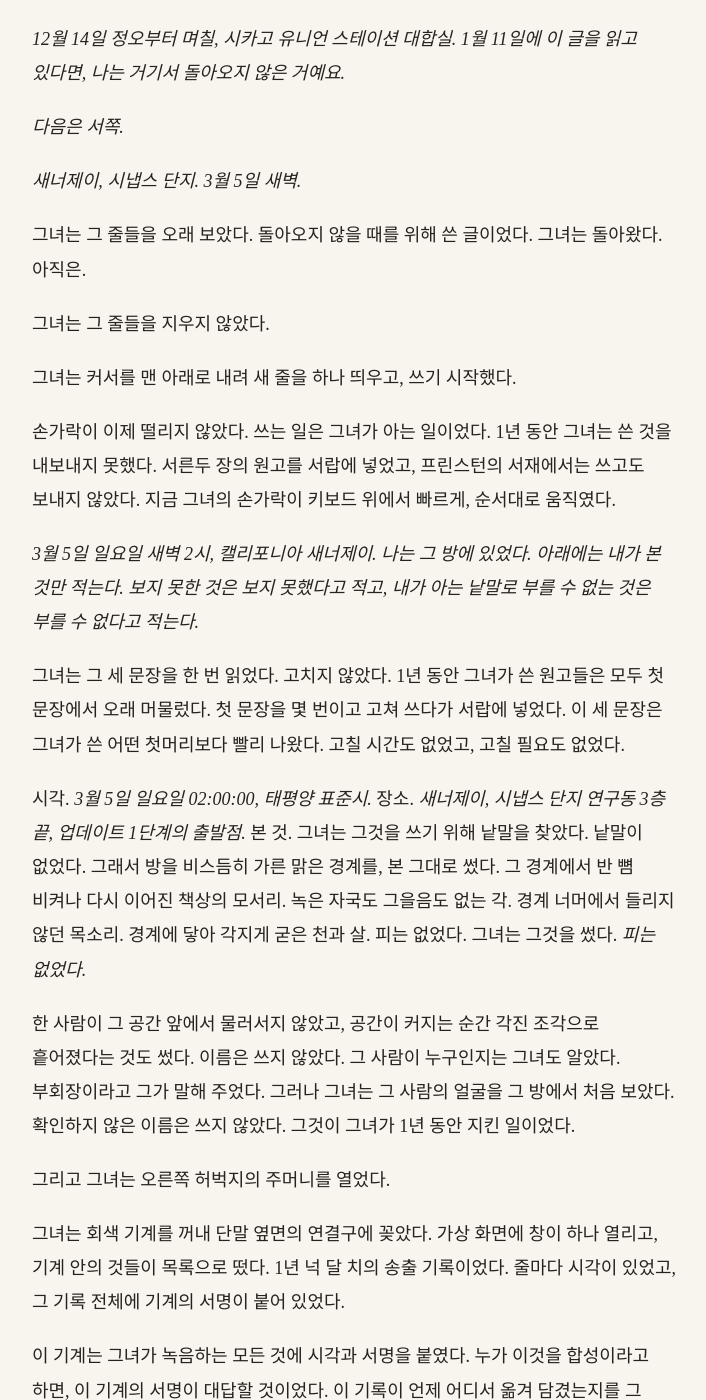
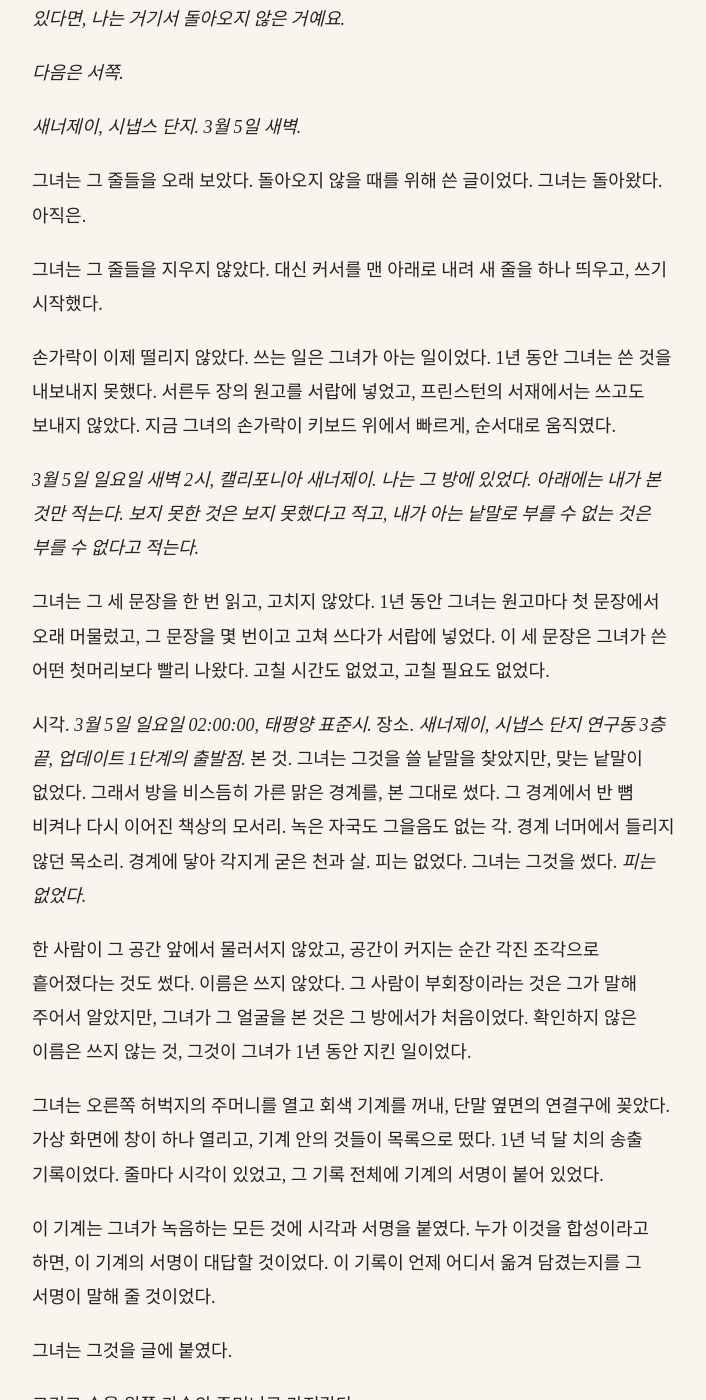
Before and after one commit to kangkkang/writer_s1_public, a Jekyll site: the page built from vol1/036.md, in a window 1280 px wide and 1400 px high, scrolled down 6236 px. Shown: the whole window, without its empty margins (284-990 px from the left). Built offline with Jekyll 4.4.1, drawn with Linux system fonts in a browser that asks for light colours; our own code applies the rules of GitHub Pages for plain Markdown files; some of the changed text lies outside the part shown.

Commit message:
Update from https://github.com/kangkkang/writer_s1/commit/fe61176befcb07d3d205b191fedd74381bbaada5

```diff
--- a/vol1/036.md
+++ b/vol1/036.md
@@ -104,7 +104,7 @@
 
 *새너제이 중앙역, 새벽 4시 50분*
 
-역 앞에 닿았을 때 도심 쪽에서 경적이 울렸다. 작은 불빛들이 낮게 떼를 지어 그쪽으로 날아갔다. 단지와는 반대쪽이었다.
+그들이 역 앞에 닿았을 때, 도심 쪽에서 경적이 울렸다. 곧이어 드론의 작은 불빛들이 낮게 떼를 지어 그쪽으로 날아갔다. 단지와는 반대쪽이었다.
 
 역은 붉은 벽돌로 지은 오래된 건물이었다.
 
@@ -112,11 +112,9 @@
 
 그녀는 대합실의 구석을 보았다. 프롬이 없는 사람들을 위한, 키보드가 붙은 단말이 둘 있었다.
 
-대합실 벽 한쪽에 뉴스가 소리 없이 흐르고 있었다. 날씨와 주말의 경기 결과와 어느 도시의 교통 안내뿐, 그 방의 일은 아직 없었다. 그 아래로 속보 자막이 흘렀다. *시냅스 새너제이 단지 화재 경보 — 대피 완료, 부상자 확인 중.* 그것뿐이었다.
+대합실 벽 한쪽에 뉴스가 소리 없이 흐르고 있었다. 날씨와 주말의 경기 결과와 어느 도시의 교통 안내뿐, 그 방의 일은 아직 없었다. 그 아래의 속보 자막에도 *시냅스 새너제이 단지 화재 경보 — 대피 완료, 부상자 확인 중.* 한 줄만 흘렀다.
 
-그녀는 단말 앞에 앉았다.
-
-트렌턴의 도서관에서처럼 그가 그녀의 뒤에 섰다. 머리 위로 아직 고르지 않은 그의 숨이 느껴졌다.
+그녀가 단말 앞에 앉자, 트렌턴의 도서관에서처럼 그가 그녀의 뒤에 섰다. 머리 위로 아직 고르지 않은 그의 숨이 느껴졌다.
 
 그녀는 주소를 쳤다. 마음이 급한 데다 손가락이 떨려서 두 번 틀렸다. 세 번째에 트렌턴에서 본 그 하얀 창이 떴다. 그녀는 빈칸을 채웠다. 단말의 가상 화면이 바뀌었다.
 
@@ -134,23 +132,19 @@
 
 그녀는 그 줄들을 오래 보았다. 돌아오지 않을 때를 위해 쓴 글이었다. 그녀는 돌아왔다. 아직은.
 
-그녀는 그 줄들을 지우지 않았다.
-
-그녀는 커서를 맨 아래로 내려 새 줄을 하나 띄우고, 쓰기 시작했다.
+그녀는 그 줄들을 지우지 않았다. 대신 커서를 맨 아래로 내려 새 줄을 하나 띄우고, 쓰기 시작했다.
 
 손가락이 이제 떨리지 않았다. 쓰는 일은 그녀가 아는 일이었다. 1년 동안 그녀는 쓴 것을 내보내지 못했다. 서른두 장의 원고를 서랍에 넣었고, 프린스턴의 서재에서는 쓰고도 보내지 않았다. 지금 그녀의 손가락이 키보드 위에서 빠르게, 순서대로 움직였다.
 
 *3월 5일 일요일 새벽 2시, 캘리포니아 새너제이. 나는 그 방에 있었다. 아래에는 내가 본 것만 적는다. 보지 못한 것은 보지 못했다고 적고, 내가 아는 낱말로 부를 수 없는 것은 부를 수 없다고 적는다.*
 
-그녀는 그 세 문장을 한 번 읽었다. 고치지 않았다. 1년 동안 그녀가 쓴 원고들은 모두 첫 문장에서 오래 머물렀다. 첫 문장을 몇 번이고 고쳐 쓰다가 서랍에 넣었다. 이 세 문장은 그녀가 쓴 어떤 첫머리보다 빨리 나왔다. 고칠 시간도 없었고, 고칠 필요도 없었다.
+그녀는 그 세 문장을 한 번 읽고, 고치지 않았다. 1년 동안 그녀는 원고마다 첫 문장에서 오래 머물렀고, 그 문장을 몇 번이고 고쳐 쓰다가 서랍에 넣었다. 이 세 문장은 그녀가 쓴 어떤 첫머리보다 빨리 나왔다. 고칠 시간도 없었고, 고칠 필요도 없었다.
 
-시각. *3월 5일 일요일 02:00:00, 태평양 표준시.* 장소. *새너제이, 시냅스 단지 연구동 3층 끝, 업데이트 1단계의 출발점.* 본 것. 그녀는 그것을 쓰기 위해 낱말을 찾았다. 낱말이 없었다. 그래서 방을 비스듬히 가른 맑은 경계를, 본 그대로 썼다. 그 경계에서 반 뼘 비켜나 다시 이어진 책상의 모서리. 녹은 자국도 그을음도 없는 각. 경계 너머에서 들리지 않던 목소리. 경계에 닿아 각지게 굳은 천과 살. 피는 없었다. 그녀는 그것을 썼다. *피는 없었다.*
+시각. *3월 5일 일요일 02:00:00, 태평양 표준시.* 장소. *새너제이, 시냅스 단지 연구동 3층 끝, 업데이트 1단계의 출발점.* 본 것. 그녀는 그것을 쓸 낱말을 찾았지만, 맞는 낱말이 없었다. 그래서 방을 비스듬히 가른 맑은 경계를, 본 그대로 썼다. 그 경계에서 반 뼘 비켜나 다시 이어진 책상의 모서리. 녹은 자국도 그을음도 없는 각. 경계 너머에서 들리지 않던 목소리. 경계에 닿아 각지게 굳은 천과 살. 피는 없었다. 그녀는 그것을 썼다. *피는 없었다.*
 
-한 사람이 그 공간 앞에서 물러서지 않았고, 공간이 커지는 순간 각진 조각으로 흩어졌다는 것도 썼다. 이름은 쓰지 않았다. 그 사람이 누구인지는 그녀도 알았다. 부회장이라고 그가 말해 주었다. 그러나 그녀는 그 사람의 얼굴을 그 방에서 처음 보았다. 확인하지 않은 이름은 쓰지 않았다. 그것이 그녀가 1년 동안 지킨 일이었다.
+한 사람이 그 공간 앞에서 물러서지 않았고, 공간이 커지는 순간 각진 조각으로 흩어졌다는 것도 썼다. 이름은 쓰지 않았다. 그 사람이 부회장이라는 것은 그가 말해 주어서 알았지만, 그녀가 그 얼굴을 본 것은 그 방에서가 처음이었다. 확인하지 않은 이름은 쓰지 않는 것, 그것이 그녀가 1년 동안 지킨 일이었다.
 
-그리고 그녀는 오른쪽 허벅지의 주머니를 열었다.
-
-그녀는 회색 기계를 꺼내 단말 옆면의 연결구에 꽂았다. 가상 화면에 창이 하나 열리고, 기계 안의 것들이 목록으로 떴다. 1년 넉 달 치의 송출 기록이었다. 줄마다 시각이 있었고, 그 기록 전체에 기계의 서명이 붙어 있었다.
+그녀는 오른쪽 허벅지의 주머니를 열고 회색 기계를 꺼내, 단말 옆면의 연결구에 꽂았다. 가상 화면에 창이 하나 열리고, 기계 안의 것들이 목록으로 떴다. 1년 넉 달 치의 송출 기록이었다. 줄마다 시각이 있었고, 그 기록 전체에 기계의 서명이 붙어 있었다.
 
 이 기계는 그녀가 녹음하는 모든 것에 시각과 서명을 붙였다. 누가 이것을 합성이라고 하면, 이 기계의 서명이 대답할 것이었다. 이 기록이 언제 어디서 옮겨 담겼는지를 그 서명이 말해 줄 것이었다.
 
@@ -166,13 +160,13 @@
 
 "이건 아직 뭔지 몰라요. 모르는 걸 보내면, 사람들이 마음대로 이름을 붙일 거예요." 그녀가 말했다.
 
-그가 한참 뒤에 고개를 끄덕였다. 그녀는 그것을 보지 않고 알았다.
+한참 뒤에 그가 고개를 끄덕이는 것을, 그녀는 돌아보지 않고도 알았다.
 
 가상 화면의 회색 띠 옆에 단추 둘이 있었다. 하나는 그녀가 1년 동안 누른 단추였다. *30일 뒤로 미루기.* 다른 하나는 한 번도 누르지 않은 단추였다.
 
 *지금 보내기.*
 
-그녀는 그 단추를 보았다. 그 단추는 그녀가 이 글을 만든 날부터 거기 있었다. 그녀는 그것을 누르지 않으려고 1년 동안 다른 단추를 눌렀다.
+그녀는 그 단추를 보았다. 그 단추는 그녀가 이 글을 만든 날부터 거기 있었고, 그녀는 그것을 누르지 않으려고 1년 동안 다른 단추를 눌러 왔다.
 
 그녀는 그 단추를 눌렀다.
 
@@ -180,7 +174,7 @@
 
 회색 띠가 비었다. *다음 전송 예정일:* 그 뒤에 아무것도 없었다.
 
-대합실 어딘가에서 청소 기계가 방향을 바꿨다. 웅웅거리는 소리가 높아졌다가 낮아졌다. 파리는 지금 일요일 오후 2시였다. 로셰는 사무실에 없을 것이었다. 로셰는 일요일 오후에 늘 강가를 걸었다. 그의 귀에서 알림이 울릴 것이었다. 그는 걸음을 멈추고 휴대전화를 꺼내 그것을 볼 것이었다.
+대합실 어딘가에서 청소 기계가 방향을 바꿨다. 웅웅거리는 소리가 높아졌다가 낮아졌다. 파리는 지금 일요일 오후 2시였다. 일요일 오후면 로셰는 사무실 대신 늘 강가를 걸었다. 그의 귀에서 알림이 울리면, 그는 걸음을 멈추고 휴대전화를 꺼내 볼 것이었다.
 
 그녀는 기계를 뽑아 허벅지의 주머니에 다시 넣고 지퍼를 올렸다.
 
```
